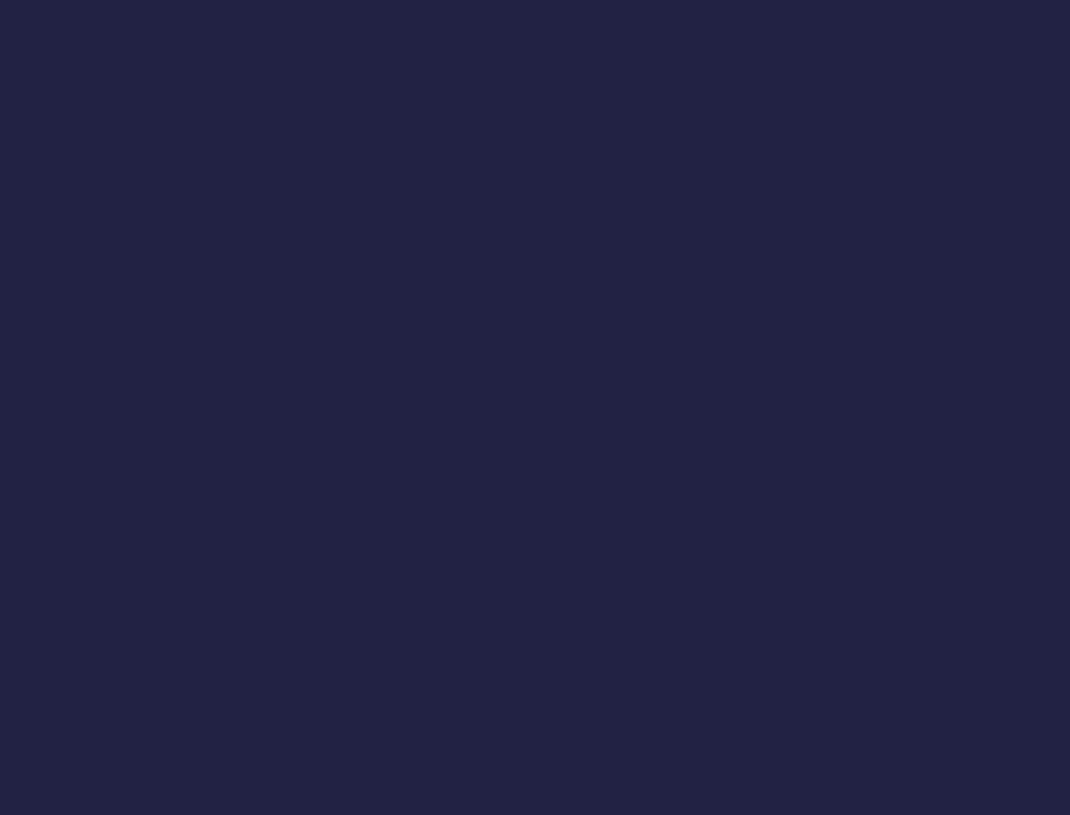
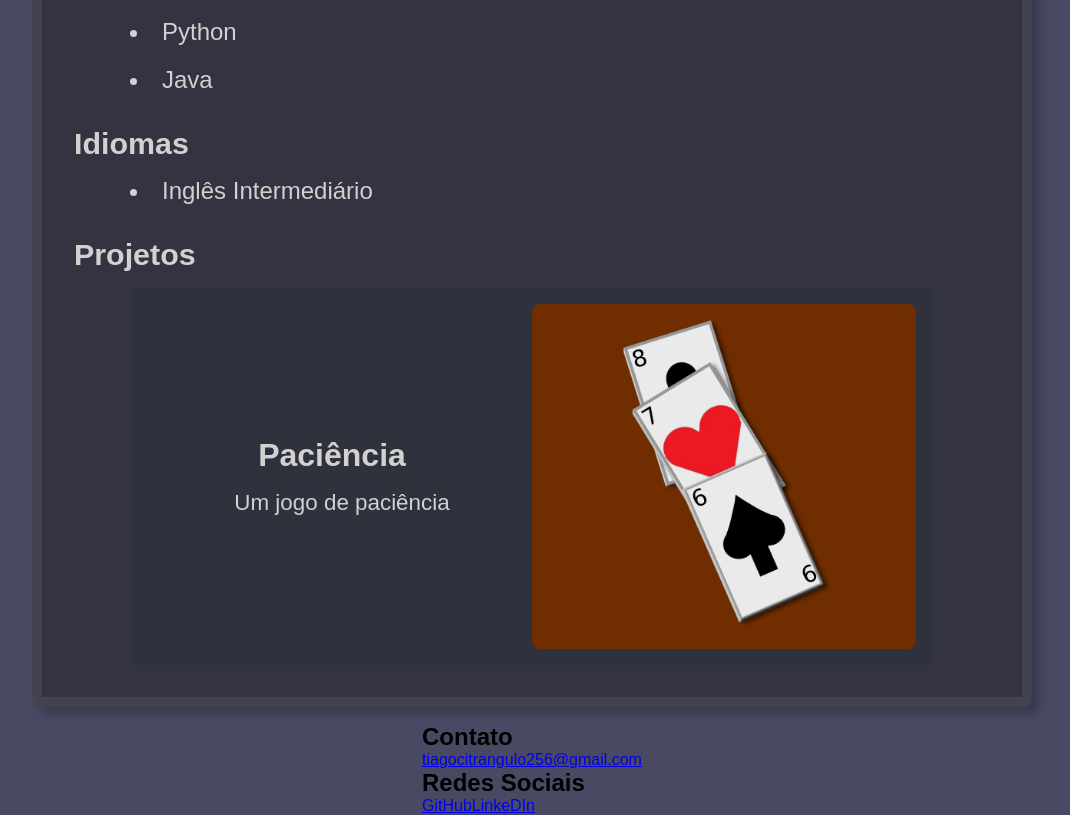
Before and after one commit to TiagoCitranguloDaSilva/tiagocitrangulodasilva.github.io, a React (Vite) app: page / in a window 1280 px wide. Shown: the part 1161-1976 px from the top of the page, without its empty margins (108-1178 px from the left). Before the commit the page ends 805 px from the top, so only its background shows below. Built offline with nearby package versions, Linux system fonts and the light colour scheme.

Commit message:
Fazendo o conteudo principal

```diff
--- a/src/Header/Header.css
+++ b/src/Header/Header.css
@@ -1,6 +1,6 @@
 
 :root{
-    --corHeader: #2a2a39;
+    --corHeader: #3a3a4b;
 }
 
 header{
@@ -29,7 +29,8 @@ header h1{
     padding: .3em .2em;
     font-size: 4rem;
     border-radius: 8px;
-    background-color:rgba(33, 33, 33, 0.416);
+    /* background-color:#2b2b2b6a; */
+    text-shadow: 5px 5px 5px rgba(0, 0, 0, .18);
 }
 
 header h2{
@@ -37,6 +38,7 @@ header h2{
     color: white;
     padding: .3em .2em;
     border-radius: 8px;
-    background-color:rgba(33, 33, 33, 0.416);
+    /* background-color:#2b2b2b6a; */
+    text-shadow: 5px 5px 5px rgba(0, 0, 0, .18);
     font-size: 2.5rem;
 }
--- /dev/null
+++ b/src/Principal/Principal.css
@@ -0,0 +1,46 @@
+
+
+:root{
+    --corMain: #333341;
+}
+
+main{
+    margin: 1em;
+    background-color: var(--corMain);
+    border: 10px solid #434350;
+    border-radius: 9px;
+    padding: 2em;
+    box-shadow: 8px 8px 8px rgba(0, 0, 0, .2);
+    color: #d1d1d1;
+    display: flex;
+    align-items: center;
+    justify-content: center;
+    gap: 2em;
+    flex-direction: column;
+    max-width: 1000px;
+}
+
+main > div{
+    display: flex;
+    gap: 1em;
+    flex-direction: column;
+    width: 100%;
+}
+
+main div h2{
+    text-align: left;
+    font-size: 1.9rem;
+}
+
+main > div > p, main > div > ul{
+    text-indent: 2rem;
+    margin-left: 1em;
+    font-size: 1.5rem;
+}
+
+main ul{
+    list-style-position: inside;
+    display: flex;
+    flex-direction: column;
+    gap: .8em;
+}
--- a/src/Principal/Principal.jsx
+++ b/src/Principal/Principal.jsx
@@ -1,6 +1,18 @@
+import "./Principal.css";
+import { createContext } from 'react'
+import Projeto from './Projeto/Projeto.jsx'
 
+const contextoProjeto = createContext(null);
+
+export {contextoProjeto};
 
 function Principal(){
+
+    const projetos = [
+        {nomeProjeto: "Paciência", linkRepositorio: "https://github.com/TiagoCitranguloDaSilva/Paciencia", linkImagem: "/img/pacienciaBanner.jpg", descricao: "Um jogo de paciência"},
+        // {linkRepositorio: "", linkImagem: "", linkGithubPages: "", descricao: ""},
+    ];
+
 
 
     return(
@@ -39,6 +51,11 @@ function Principal(){
 
             <div id="projetos">
                 <h2>Projetos</h2>
+                {projetos.map((projeto, key) =>
+                    <contextoProjeto.Provider value={projeto} key={key}>
+                        <Projeto />
+                    </contextoProjeto.Provider>
+                )}
             </div>
         </main>
     )
--- /dev/null
+++ b/src/Principal/Projeto/Projeto.css
@@ -0,0 +1,49 @@
+
+
+div.projeto{
+    width: 100%;
+    max-width: 800px;
+    margin: auto;
+    height: max-content;
+    display: flex;
+    background-color: rgb(47, 49, 61);
+    padding: 1em;
+    border-radius: 6px;
+    gap: 1em;
+    transition: transform, .3s ease;
+    cursor: pointer;
+    flex-direction: row;
+}
+
+
+div.projeto:hover{
+    transform: scale(1.05);
+}
+
+div.projeto img{
+    width: 50%;
+    border-radius: 8px;
+}
+
+div.projeto div{
+    display: flex;
+    flex-direction: column;
+    justify-content: center;
+    align-items: center;
+    width: 50%;
+    gap: 1em;
+}
+
+div.projeto h3{
+    text-align: center;
+    font-size: 2rem;
+}
+
+div.projeto p{
+    text-indent: 20px;
+    font-size: 1.4rem;
+}
+
+.projeto:nth-child(even){
+    flex-direction: row-reverse;
+}
--- /dev/null
+++ b/src/Principal/Projeto/Projeto.jsx
@@ -0,0 +1,28 @@
+
+import { useContext } from 'react'
+import {contextoProjeto} from '../Principal.jsx'
+import "./Projeto.css";
+
+function Projeto(){
+
+    function handleClick(){
+        window.open(dadosProjeto.linkRepositorio, "_blank");
+    }
+
+    const dadosProjeto = useContext(contextoProjeto);
+
+    return(
+        <div className='projeto' onClick={handleClick}>
+            <img src={dadosProjeto.linkImagem} alt="" />
+            <div>
+                <h3>{dadosProjeto.nomeProjeto}</h3>
+                <p>{dadosProjeto.descricao}</p>
+            </div>
+        </div>
+    )
+
+}
+
+
+
+export default Projeto;
--- a/src/index.css
+++ b/src/index.css
@@ -1,3 +1,8 @@
+
+
+:root{
+    --corBody: #494963;
+}
 
 *{
     margin: 0;
@@ -12,7 +17,7 @@ html{
 
 body{
     min-height: 100svh;
-    background-color: #222244;
+    background-color: var(--corBody);
 }
 
 #root{
```
Also changed, not shown: public/img/pacienciaBanner.jpg (added), 1 other file (tests, documents, lock files or other folders).
